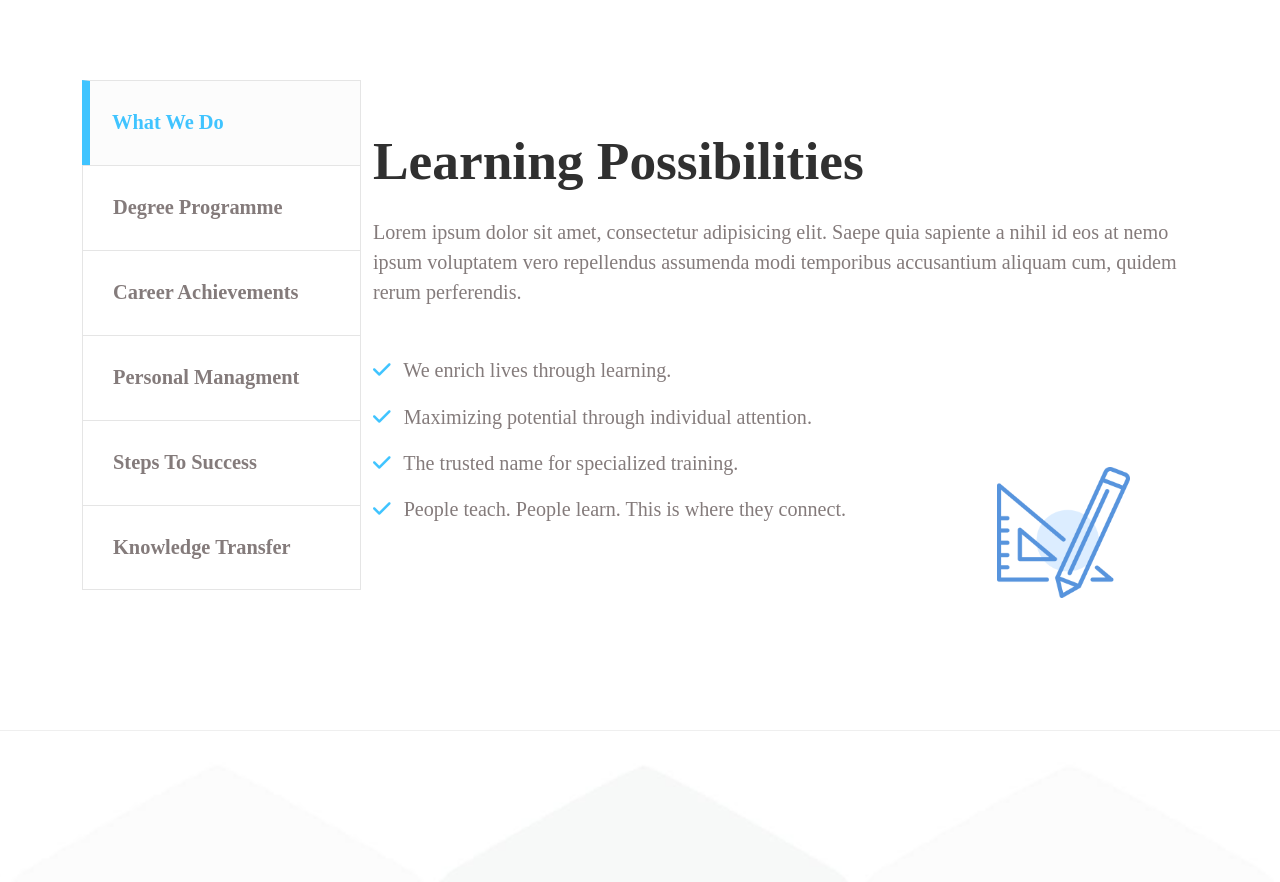
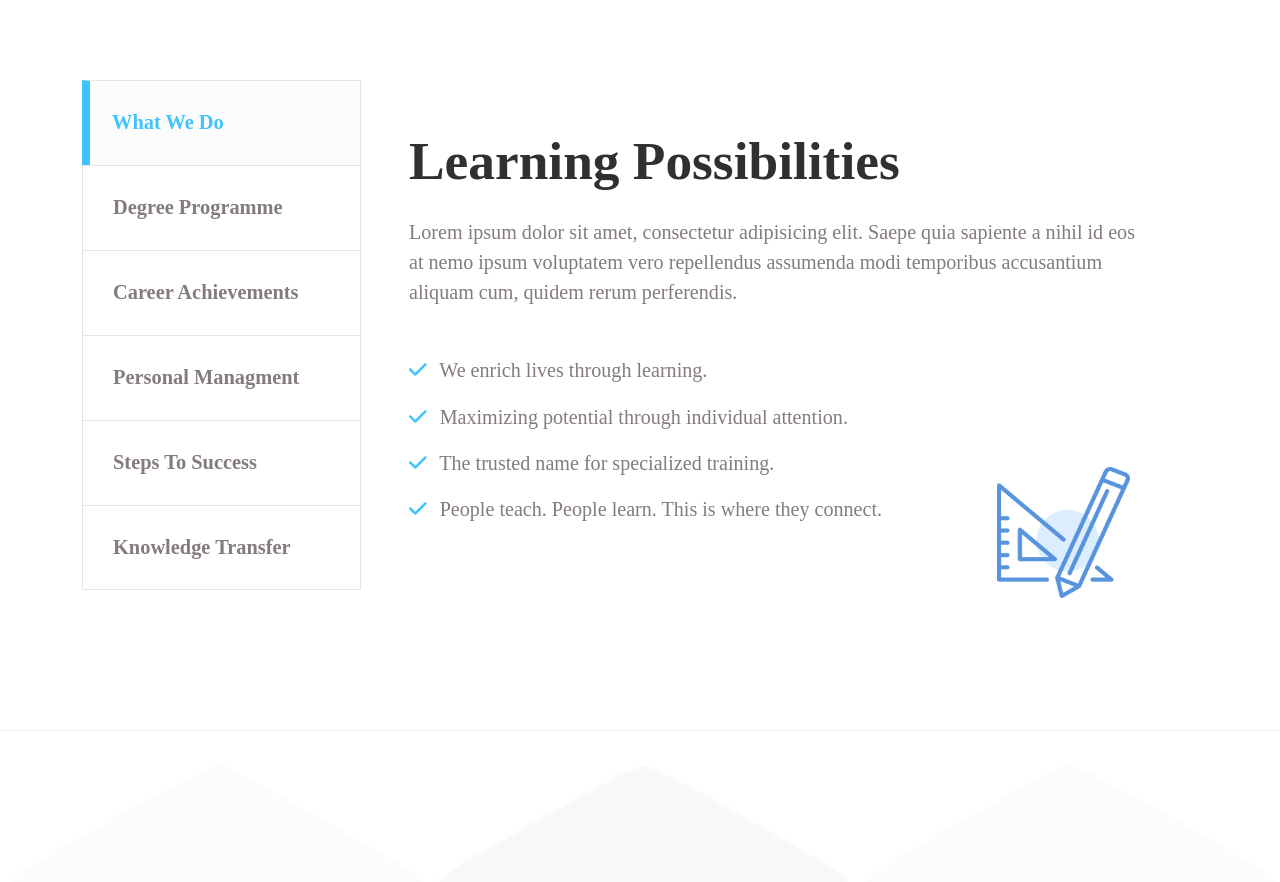
Before and after one commit to alemica97/proj-html-vuejs, a Vue app: page / in a window 1280 px wide. Shown: the part 3560-4442 px from the top of the page. Built offline with nearby package versions, Linux system fonts and the light colour scheme; a small style sheet from the web is missing.

Commit message:
Ho corretto un errore che mi era sfuggito

```diff
--- a/src/components/LearningSection.vue
+++ b/src/components/LearningSection.vue
@@ -12,7 +12,7 @@
                         </div>
                     </div>
                 </div>
-                <div class="possibilities-info col-12 col-md-9">
+                <div class="possibilities-info col-12 col-md-9 px-0 px-md-4 px-lg-5">
                     <h1 class="mb-4">{{ infoTitle }}</h1>
                     <p class="mb-5">{{ infoParagraph }}</p>
                     <p class="possibilities"
```
